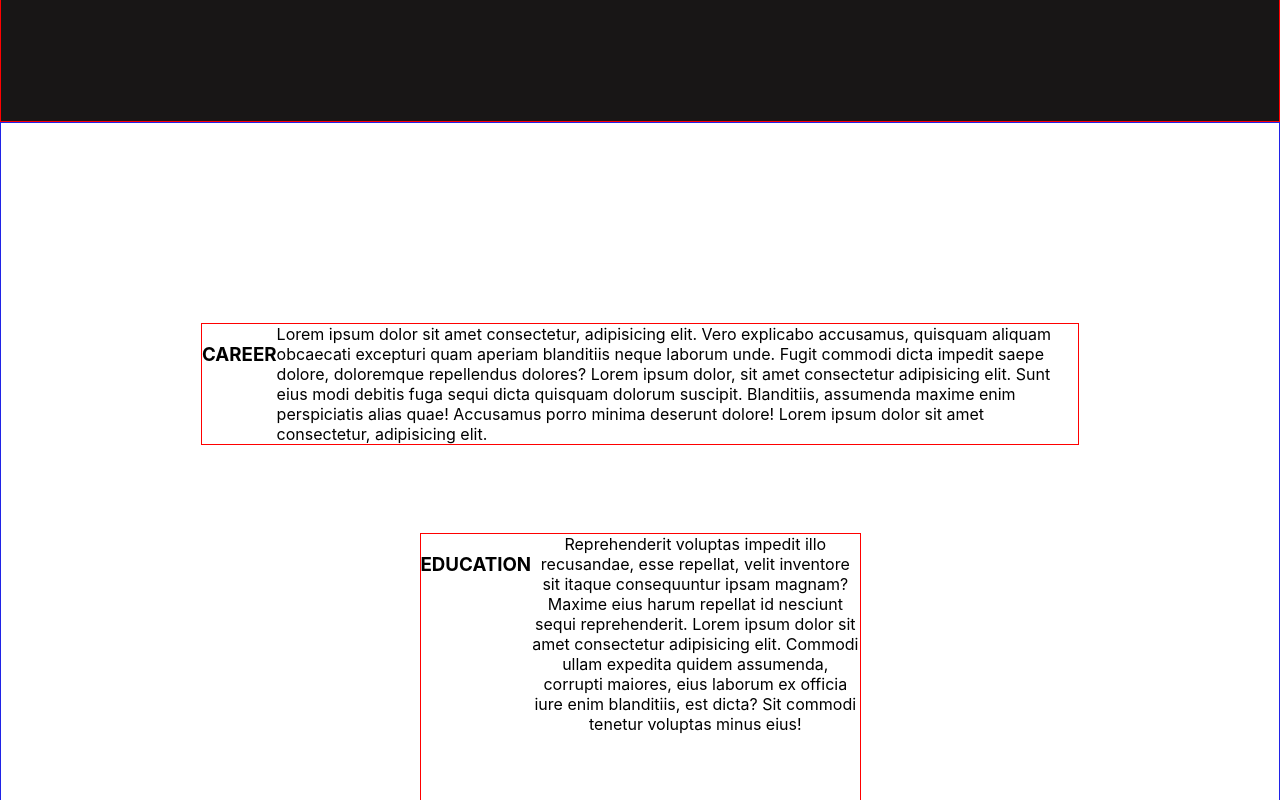
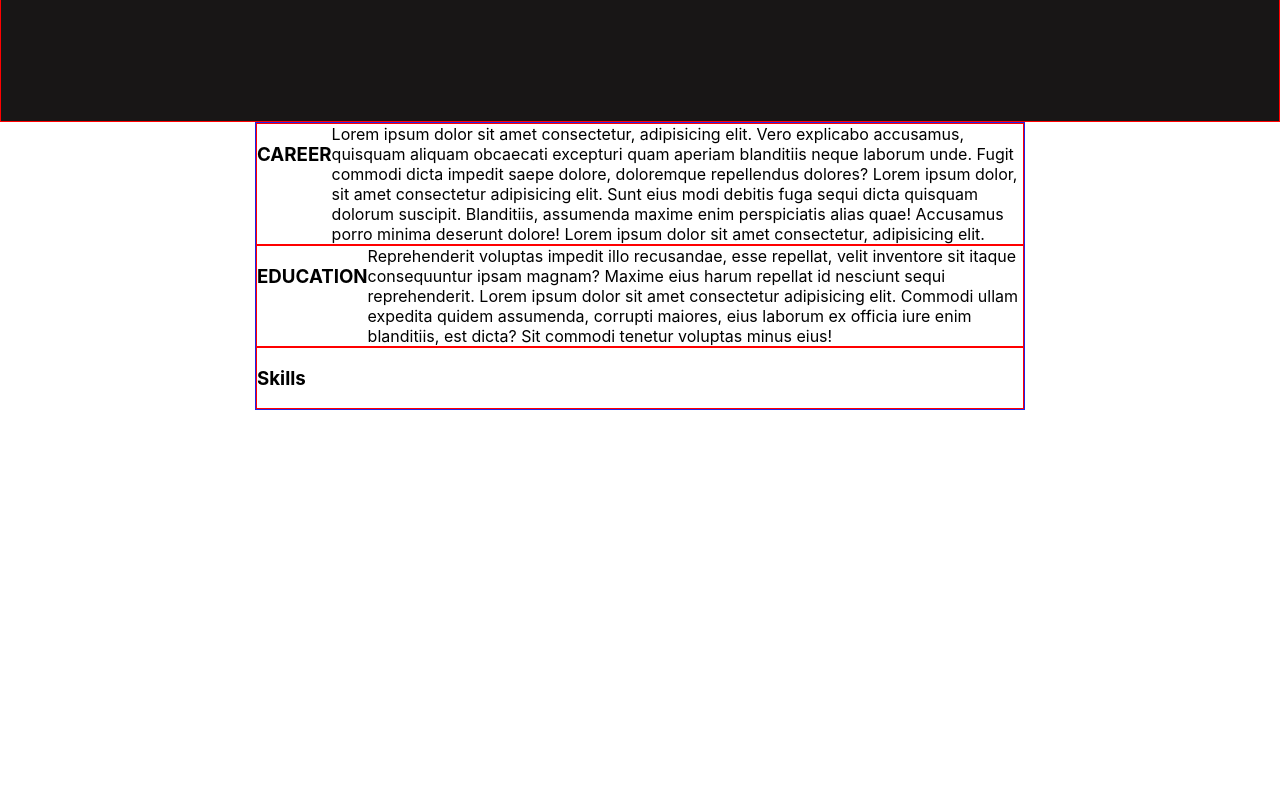
Before and after one commit to Muelji/myportfoliowebsite, a React (Create React App) app: page / in a window 1280 px wide. Shown: the part 1480-2280 px from the top of the page. After the commit the page ends 1890 px from the top, so only its background shows below. Built offline with nearby package versions, Linux system fonts and the light colour scheme.

Commit message:
working on the career component

```diff
--- a/src/Components/Career.css
+++ b/src/Components/Career.css
@@ -1,23 +1,28 @@
-.divsec3{
-    padding: 200px;
-    border: 1px solid rgb(32, 35, 231);
+.genc{
+    display: flex;
+    justify-content: center;
 
 }
 
-.div1{
+.divsec3{
+    border: 1px solid rgb(32, 35, 231);
+    width: 60%;
+}
+
+.c1{
     display: flex;
 
     border: 1px solid red;
 
 }
 
-.div2{
+.c2{
     display: flex;
     border: 1px solid red;
 
 }
 
-.div3{
+.c3{
     display: flex;
     border: 1px solid red;
 
--- a/src/Components/Career.jsx
+++ b/src/Components/Career.jsx
@@ -3,23 +3,23 @@ import "./Career.css"
 
 function Career() {
   return (
-   <div>
+   <div className='genc'>
       <div className='divsec3'>
-          <div className='div1'>
+          <div className='c1'>
             <h3>CAREER</h3>
               <div> Lorem ipsum dolor sit amet consectetur, adipisicing elit. Vero explicabo accusamus, quisquam aliquam obcaecati excepturi quam aperiam blanditiis neque laborum unde. Fugit commodi dicta impedit saepe dolore, doloremque repellendus dolores? Lorem ipsum dolor, sit amet consectetur adipisicing elit. Sunt eius modi debitis fuga sequi dicta quisquam dolorum suscipit. Blanditiis, assumenda maxime enim perspiciatis alias quae! Accusamus porro minima deserunt dolore! Lorem ipsum dolor sit amet consectetur, adipisicing elit.
               </div>
 
           </div>
 
-            <div className='div2'>
+            <div className='c2'>
                <h3>EDUCATION</h3>
                <div>
                 Reprehenderit voluptas impedit illo recusandae, esse repellat, velit inventore sit itaque consequuntur ipsam magnam? Maxime  eius harum repellat id nesciunt sequi reprehenderit. Lorem ipsum dolor sit amet consectetur adipisicing elit. Commodi ullam expedita quidem assumenda, corrupti maiores, eius laborum ex officia iure enim blanditiis, est dicta? Sit commodi tenetur voluptas minus eius!
                </div>
            </div>
 
-           <div className='div3'>
+           <div className='c3'>
                 <h3 id="hcar">Skills</h3>
                <div class="divcari">
 
```
